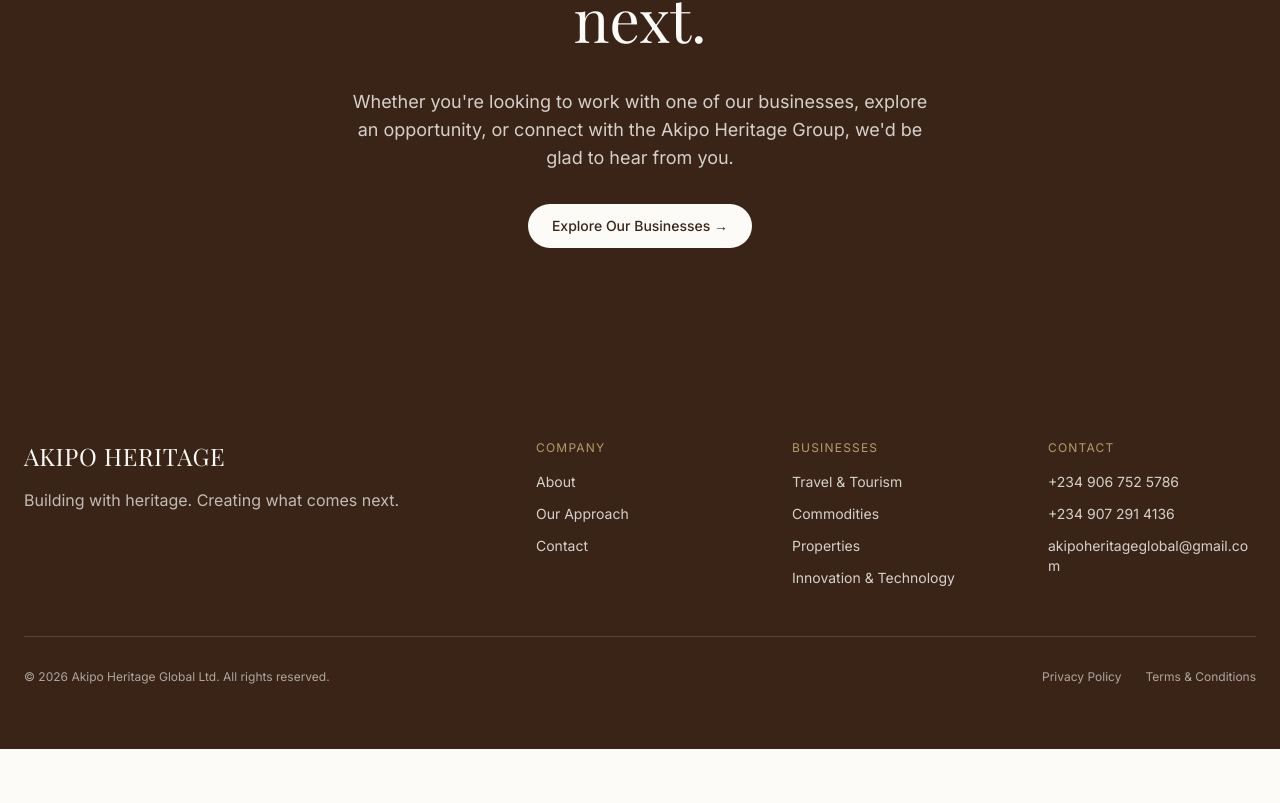
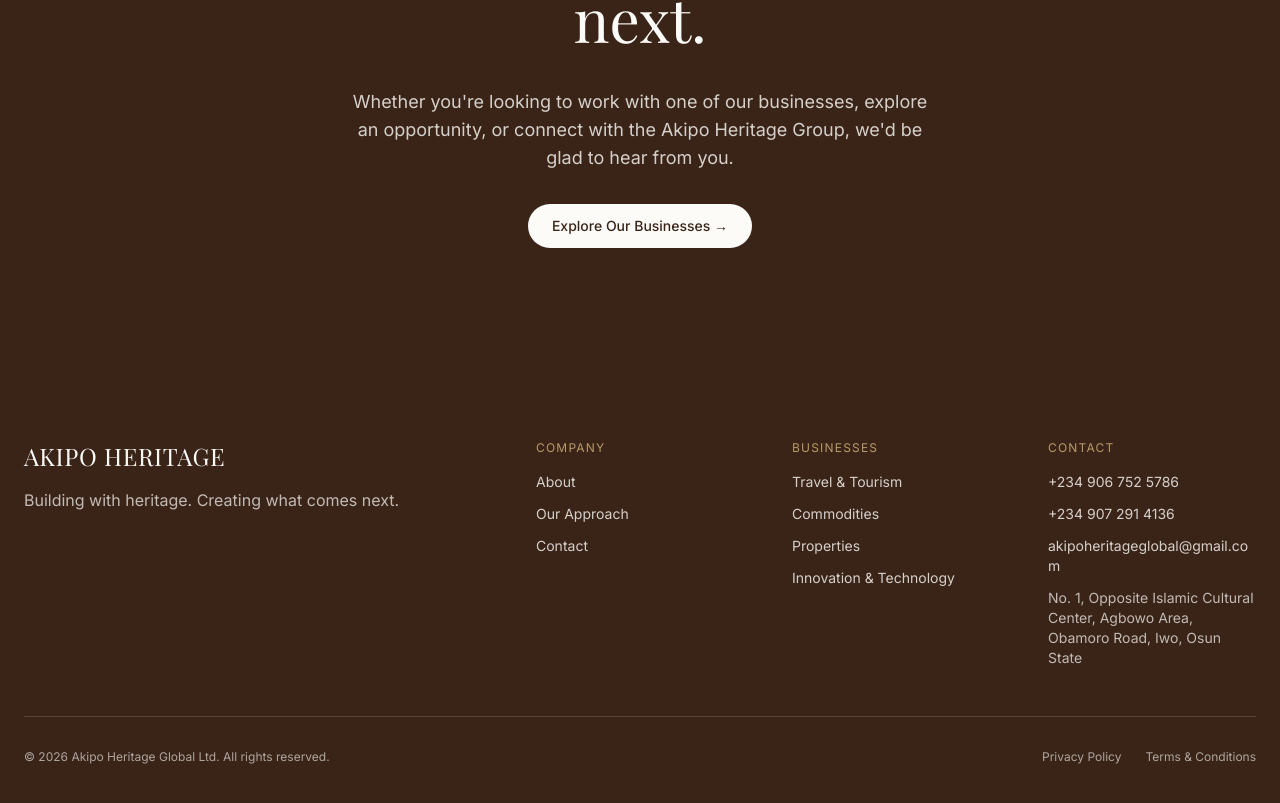
Before and after one commit to fadhlullahswork-art/akipo-heritage-global, a Next.js app: page / in a window 1280 px wide. Shown: the part 8134-8937 px from the top of the page. Before the commit the page ends 8883 px from the top, so only its background shows below. Built offline with nearby package versions, Linux system fonts and the light colour scheme; a web font is replaced by a local one.

Commit message:
Allah Always

```diff
--- a/src/components/Footer.tsx
+++ b/src/components/Footer.tsx
@@ -60,6 +60,9 @@
                   akipoheritageglobal@gmail.com
                 </a>
               </li>
+              <li className="text-premium-white/70">
+                No. 1, Opposite Islamic Cultural Center, Agbowo Area, Obamoro Road, Iwo, Osun State
+              </li>
             </ul>
           </div>
         </div>
```
